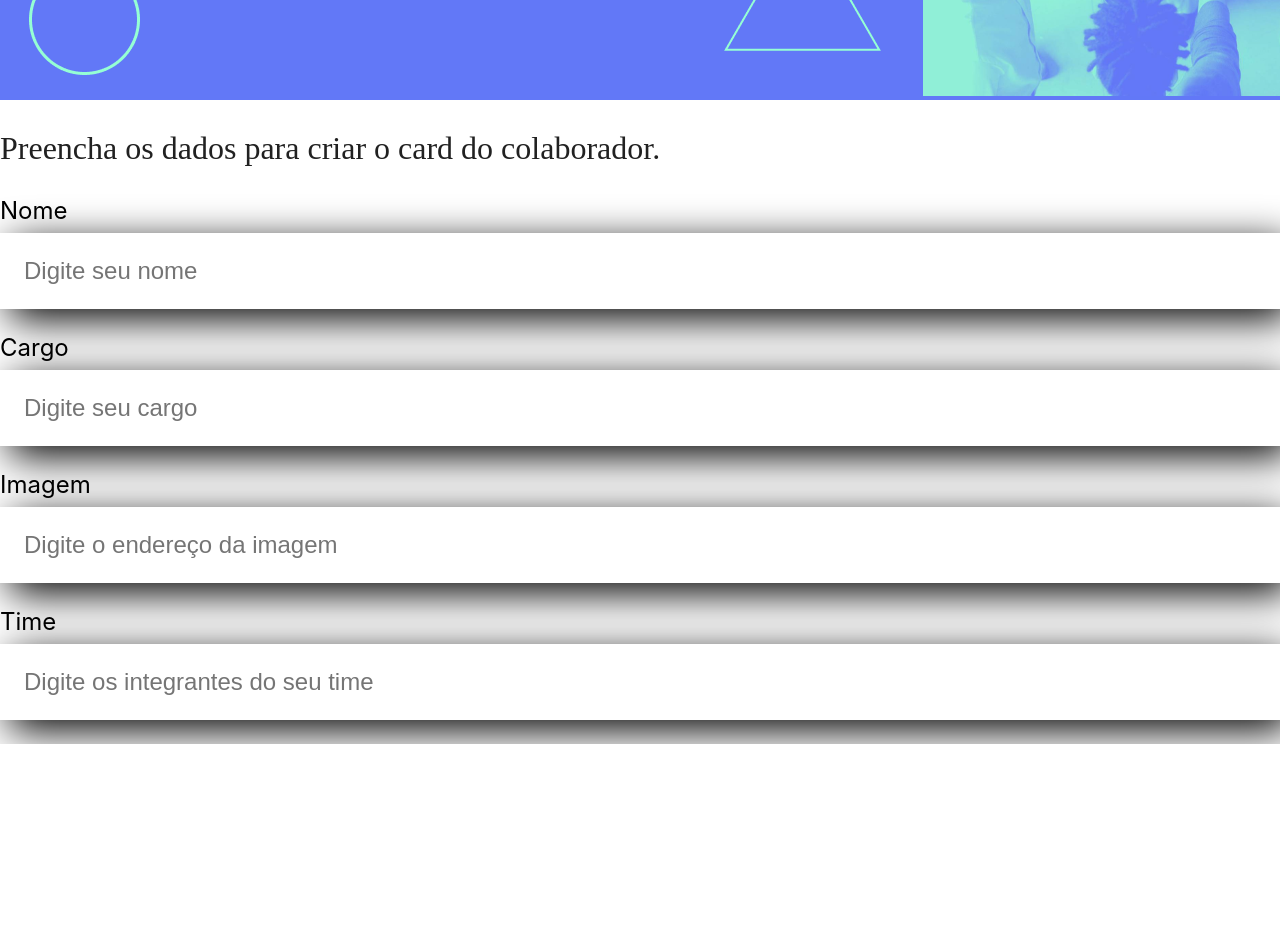
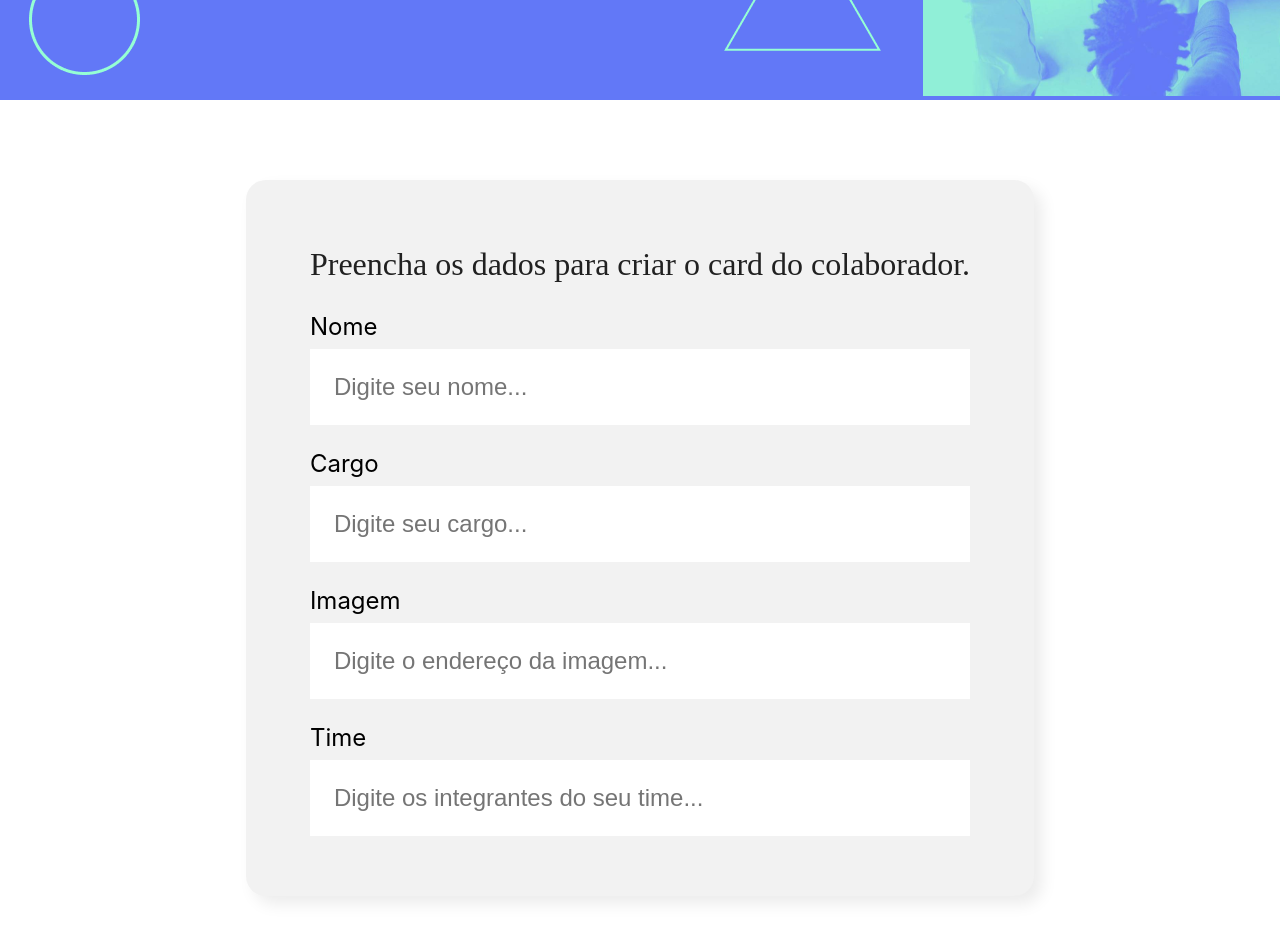
Before and after one commit to patricchubaca/React, a React (Create React App) app: page / in a window 1280 px wide. Shown: the part 460-1400 px from the top of the page. Before the commit the page ends 1204 px from the top, so only its background shows below. Built offline with nearby package versions, Linux system fonts and the light colour scheme.

Commit message:
Feat :: Development Form

```diff
--- a/src/Componentes/CampoTexto/CampoTexto.css
+++ b/src/Componentes/CampoTexto/CampoTexto.css
@@ -12,7 +12,6 @@
 .campo-texto input {
   width: 100%;
   background-color: #fff;
-  box-shadow: 10px 10px 40px rgba(0, 0, 0.1);
   border: none;
   padding: 24px;
   font-size: 24px;
--- a/src/Componentes/Formulario/Formulario.css
+++ b/src/Componentes/Formulario/Formulario.css
@@ -1,3 +1,17 @@
+.formulario {
+  display: flex;
+  justify-content: center;
+  margin: 80px 0;
+}
+
+.formulario form {
+  max-width: 80%;
+  background-color: #F2F2F2;
+  border-radius: 20px;
+  padding: 36px 64px;
+  box-shadow: 8px 8px 16px rgba(0, 0, 0, 0.08);
+}
+
 h2 {
 
   font-family: 'Prata';
--- a/src/Componentes/Formulario/IndexFormulario.tsx
+++ b/src/Componentes/Formulario/IndexFormulario.tsx
@@ -4,13 +4,13 @@
 
 function Formulario() {
   return (
-    <section >
-      <form >
+    <section className="formulario">
+      <form>
         <h2>Preencha os dados para criar o card do colaborador.</h2>
-        <CampoTexto label="Nome" placeholder="Digite seu nome" />
-        <CampoTexto label="Cargo" placeholder="Digite seu cargo" />
-        <CampoTexto label="Imagem" placeholder="Digite o endereço da imagem" />
-        <CampoTexto label="Time" placeholder="Digite os integrantes do seu time" />
+        <CampoTexto label="Nome" placeholder="Digite seu nome..." />
+        <CampoTexto label="Cargo" placeholder="Digite seu cargo..." />
+        <CampoTexto label="Imagem" placeholder="Digite o endereço da imagem..." />
+        <CampoTexto label="Time" placeholder="Digite os integrantes do seu time..." />
       </form>
     </section>
 
```
